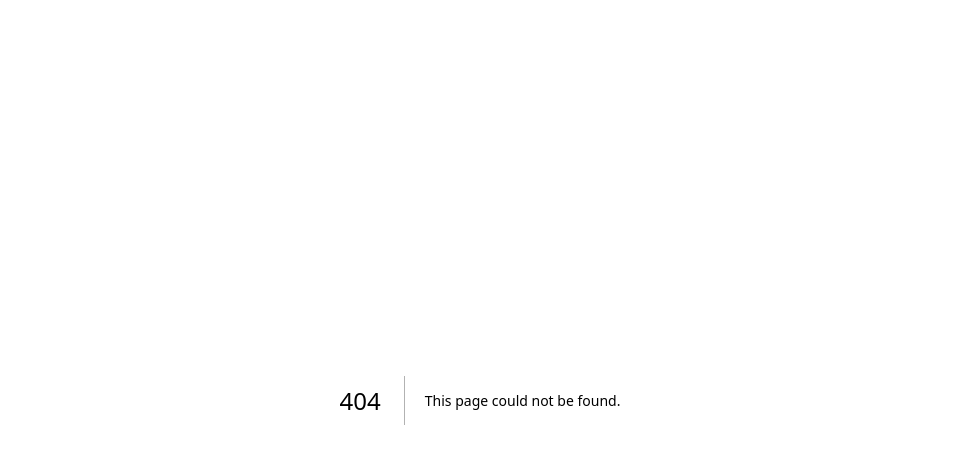
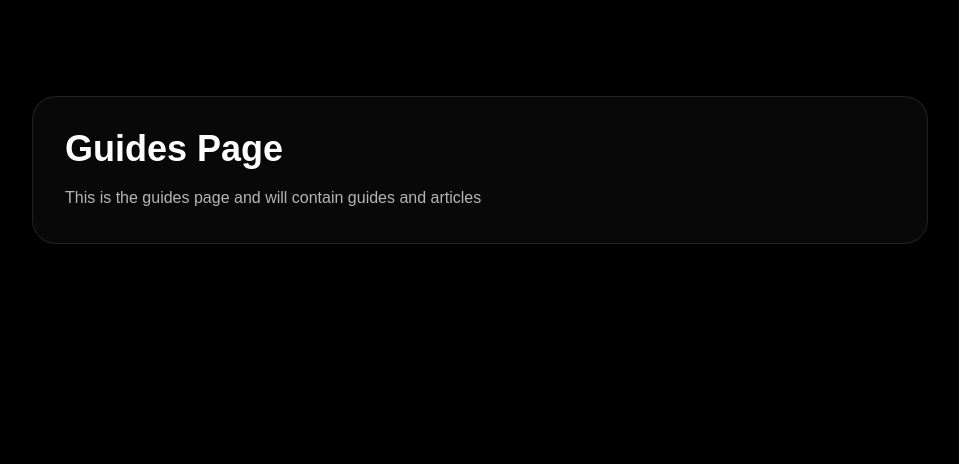
Before and after one commit to dyls-03/tombstonemap-v2, a Next.js app: page /guides in a window 1280 px wide. Before the commit this address had no page. Shown: the top 464 px of the page, without its empty margins (160-1119 px from the left). Built offline with nearby package versions, Linux system fonts and the light colour scheme.

Commit message:
#70: Added guides page

```diff
--- /dev/null
+++ b/app/guides/page.tsx
@@ -0,0 +1,17 @@
+export default function AboutPage() {
+    return (
+      <main className="min-h-screen bg-black text-white px-6 py-24">
+        <div className="max-w-4xl mx-auto">
+          <div className="bg-white/[0.03] border border-white/10 rounded-3xl backdrop-blur-xl p-8">
+            <h1 className="text-4xl font-bold mb-4">
+              Guides Page
+            </h1>
+
+            <p className="text-white/70 leading-relaxed">
+              This is the guides page and will contain guides and articles
+            </p>
+          </div>
+        </div>
+      </main>
+    );
+  }
--- a/components/layout/FloatingNavBar.tsx
+++ b/components/layout/FloatingNavBar.tsx
@@ -6,6 +6,7 @@ import { usePathname } from "next/navigation";
 const navItems = [
   { label: "Map", href: "/" },
   { label: "Spots", href: "/spots" },
+  { label: "Guides", href: "/guides" },
 ];
 
 const aboutItems = [
```
